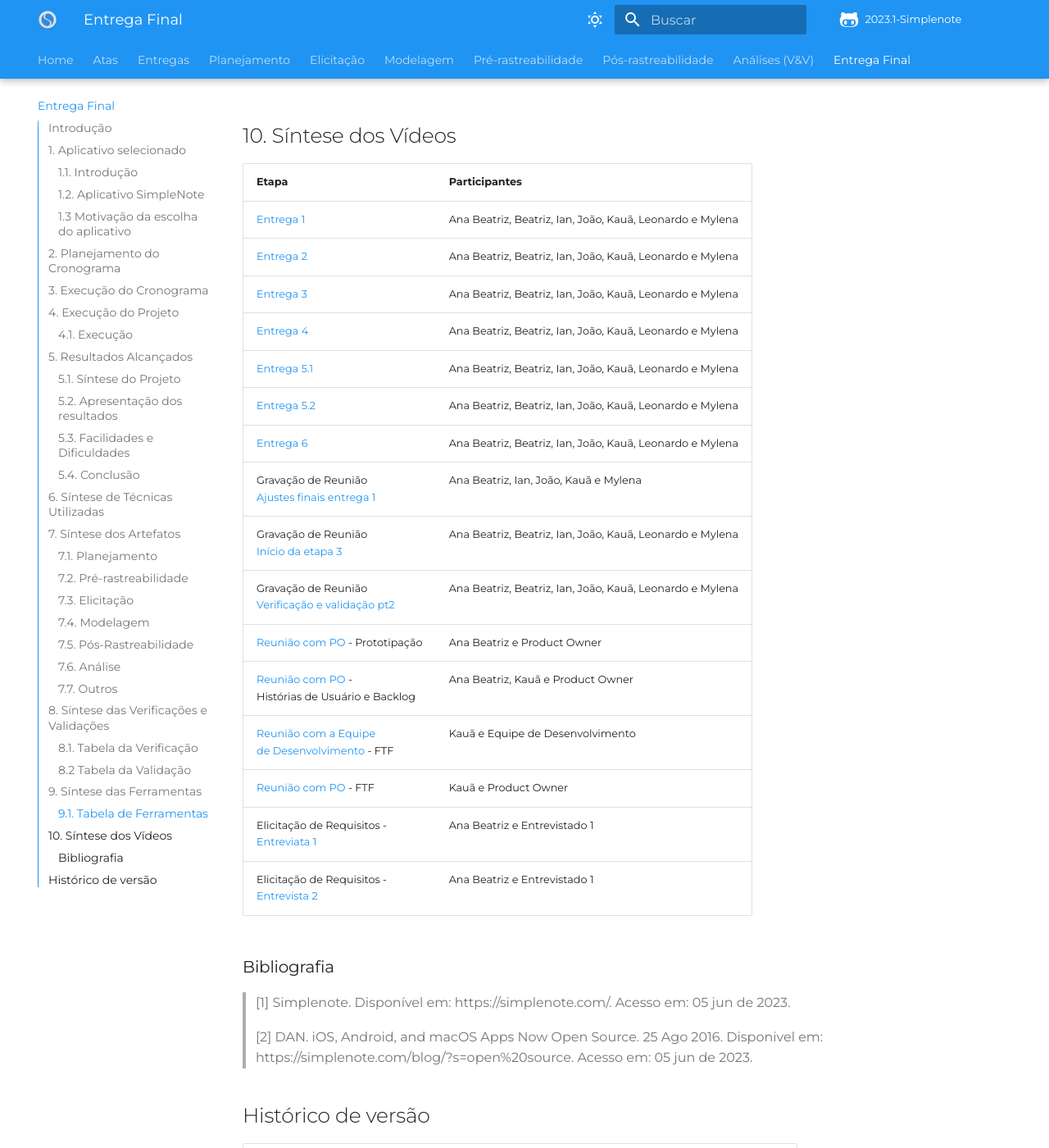
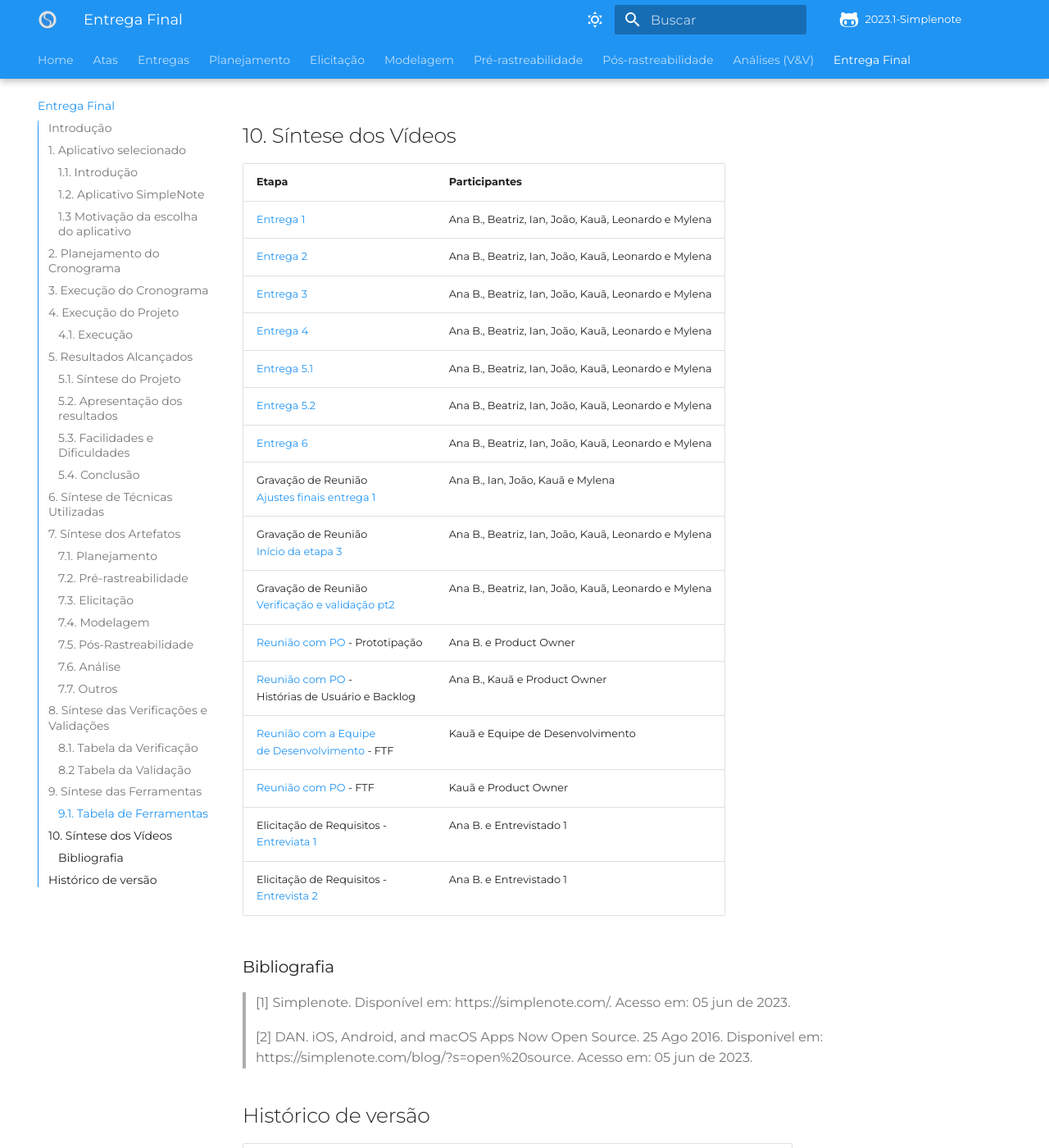
Before and after one commit to Requisitos-de-Software/2023.1-Simplenote, an MkDocs documentation site: the page built from docs/entrega-final.md, in a window 1280 px wide and 1400 px high, scrolled down 12497 px. Shown: the whole window at 82% size. Built offline with MkDocs 1.6.1 and Material for MkDocs 9.7.7, drawn with Linux system fonts in a browser that asks for light colours; some web fonts are replaced; comment, search, counter and statistics services are not loaded; some of the changed text lies outside the part shown.

Commit message:
Alterando Ana Beatriz para Ana B.

```diff
--- a/docs/entrega-final.md
+++ b/docs/entrega-final.md
@@ -107,32 +107,32 @@
 Planejamento | [Ferramentas](https://requisitos-de-software.github.io/2023.1-Simplenote/planejamento/ferramentas/)|Análise |João|Kauã| Escolha de ferramentas para auxiliar no desenvolvimento do projeto |
 | Planejamento | [Aplicativo selecionado para o projeto da disciplina](https://requisitos-de-software.github.io/2023.1-Simplenote/planejamento/Aplicativo%20Selecionado/) | Análise | Todos | Todos | Cada um da equipe análisou um aplicativo para decidir qual seria o melhor para elicitar os requisitos |
 | Pré- rastreabilidade | [Rich Picture](https://requisitos-de-software.github.io/2023.1-Simplenote/pr%C3%A9-rastreabilidade/rich_picture/) | Rich Picture | Beatriz | Leonardo | Esclarecer funcionalidades e responsabilidades do sistema |
-| Elicitação | [Storytelling](https://requisitos-de-software.github.io/2023.1-Simplenote/elicitacao/storytelling/)| Role-Playing | Leonardo | Ian, Ana Beatriz e Mylena| Faz-se o uso da contagem de histórias a fim de elicitar funcionalidades do produto a partir da linguagem usual|
+| Elicitação | [Storytelling](https://requisitos-de-software.github.io/2023.1-Simplenote/elicitacao/storytelling/)| Role-Playing | Leonardo | Ian, Ana B. e Mylena| Faz-se o uso da contagem de histórias a fim de elicitar funcionalidades do produto a partir da linguagem usual|
 | Elicitação | [Personas](https://requisitos-de-software.github.io/2023.1-Simplenote/elicitacao/personas/) | Questionário | Ian | Mylena| Arquétipo hipotético desenvolvido a fim de retratar principais usuários do sistema e, assim, elicitar requisitos condizentes com sus necessidades |
 | Elicitação | [Questionário](https://requisitos-de-software.github.io/2023.1-Simplenote/elicitacao/questionario/) | Questionário | Mylena| Kauã e Beatriz| Fazer uma checagem do público alvo para a construção das personas |
 | Elicitação | [Introspecção](https://requisitos-de-software.github.io/2023.1-Simplenote/elicitacao/Introspec%C3%A7%C3%A3o/) | Introspecção | Beatriz | Leonardo e João| Idealizar o sistema ideal com base nas necessidades e desejos do usuário, definindo propriedades e funcionalidades para o desenvolvimento bem-sucedido do produto.|
 | Elicitação | [Glossário](https://requisitos-de-software.github.io/2023.1-Simplenote/elicitacao/glossario/) | Glossário |Leonardo| Kauã |  Proporcionar uma compreensão clara e consistente dos termos usados, evitando ambiguidades e melhorando a comunicação entre as partes interessadas|
-| Elicitação | [Entrevista](https://requisitos-de-software.github.io/2023.1-Simplenote/elicitacao/entrevista/) |Entrevista |  Ana Beatriz | Beatriz, Mylena e João| Entrevista fechada: perguntas pré-definidas, requisitos específicos. Desenvolvimento de funcionalidades direcionado e consistente |
-| Elicitação | [Brainstorming](https://requisitos-de-software.github.io/2023.1-Simplenote/elicitacao/brainstorming/) | Brainstorming | Ian | Ana Beatriz | Discussões que permitem uma abordagem colaborativa na elicitação de requisitos, resultando em maior compreensão e identificação de necessidades, desafios e soluções para o projeto|
-| Priorização | [First things first](https://requisitos-de-software.github.io/2023.1-Simplenote/elicitacao/Prioriza%C3%A7%C3%A3o/FirstthingsFirst/)  | First things first |Kauã, Ana Beatriz e João | Mylena | A ponderação entre benefícios, custos e riscos de cada requisito permite a classificação e priorização dos requisitos com base nas necessidades dos usuários |
-| Priorização | [MoScoW](https://requisitos-de-software.github.io/2023.1-Simplenote/elicitacao/Prioriza%C3%A7%C3%A3o/MoScoW/) | MoScoW |  Ana Beatriz e Beatriz  |  Mylena | A priorização de tarefas contribui para a eficiência do fluxo de entregas do projeto, garantindo que as atividades mais importantes sejam concluídas primeiro, otimizando o uso dos recursos disponíveis e maximizando a produtividade da equipe |
-| Priorização | [Three Level Scale](https://requisitos-de-software.github.io/2023.1-Simplenote/elicitacao/Prioriza%C3%A7%C3%A3o/ThreeLevelScale/) | Escala de 3 níveis | Ana Beatriz e Kauã | Mylena | Priorizar os requisitos mais importantes |
-| Modelagem | [Léxico](https://requisitos-de-software.github.io/2023.1-Simplenote/modelagem/lexico/) | Léxico | João, Beatriz e Leonardo | Ian e Ana Beatriz |A descrição de símbolos facilita a leitura e identificação de palavras no projeto, evitando ambiguidades e melhorando a comunicação |
-| Modelagem | [Especificação suplementar](https://requisitos-de-software.github.io/2023.1-Simplenote/modelagem/especificacao_suplementar/) |FURPS+ | Ana Beatriz e Kauã | Leonardo e Ian | Requisitos não-funcionais complementam casos de uso, abrangendo características como desempenho, segurança, usabilidade, garantindo a qualidade do software |
+| Elicitação | [Entrevista](https://requisitos-de-software.github.io/2023.1-Simplenote/elicitacao/entrevista/) |Entrevista |  Ana B. | Beatriz, Mylena e João| Entrevista fechada: perguntas pré-definidas, requisitos específicos. Desenvolvimento de funcionalidades direcionado e consistente |
+| Elicitação | [Brainstorming](https://requisitos-de-software.github.io/2023.1-Simplenote/elicitacao/brainstorming/) | Brainstorming | Ian | Ana B. | Discussões que permitem uma abordagem colaborativa na elicitação de requisitos, resultando em maior compreensão e identificação de necessidades, desafios e soluções para o projeto|
+| Priorização | [First things first](https://requisitos-de-software.github.io/2023.1-Simplenote/elicitacao/Prioriza%C3%A7%C3%A3o/FirstthingsFirst/)  | First things first |Kauã, Ana B. e João | Mylena | A ponderação entre benefícios, custos e riscos de cada requisito permite a classificação e priorização dos requisitos com base nas necessidades dos usuários |
+| Priorização | [MoScoW](https://requisitos-de-software.github.io/2023.1-Simplenote/elicitacao/Prioriza%C3%A7%C3%A3o/MoScoW/) | MoScoW |  Ana B. e Beatriz  |  Mylena | A priorização de tarefas contribui para a eficiência do fluxo de entregas do projeto, garantindo que as atividades mais importantes sejam concluídas primeiro, otimizando o uso dos recursos disponíveis e maximizando a produtividade da equipe |
+| Priorização | [Three Level Scale](https://requisitos-de-software.github.io/2023.1-Simplenote/elicitacao/Prioriza%C3%A7%C3%A3o/ThreeLevelScale/) | Escala de 3 níveis | Ana B. e Kauã | Mylena | Priorizar os requisitos mais importantes |
+| Modelagem | [Léxico](https://requisitos-de-software.github.io/2023.1-Simplenote/modelagem/lexico/) | Léxico | João, Beatriz e Leonardo | Ian e Ana B. |A descrição de símbolos facilita a leitura e identificação de palavras no projeto, evitando ambiguidades e melhorando a comunicação |
+| Modelagem | [Especificação suplementar](https://requisitos-de-software.github.io/2023.1-Simplenote/modelagem/especificacao_suplementar/) |FURPS+ | Ana B. e Kauã | Leonardo e Ian | Requisitos não-funcionais complementam casos de uso, abrangendo características como desempenho, segurança, usabilidade, garantindo a qualidade do software |
 | Modelagem | [Cenários](https://requisitos-de-software.github.io/2023.1-Simplenote/modelagem/cen%C3%A1rios/)  | Cenários | Mylena e Leonardo | Kauã e Ian | Breve história retratando evento de utilização do sistema, desenvolvida com o fito de especificar descrição de requisito já elicitado |
 | Modelagem | [Casos de uso](https://requisitos-de-software.github.io/2023.1-Simplenote/modelagem/casos_de_uso/) | Diagrama UML | Ian e Leonardo | Mylena | No detalhamento dos atores de um sistema, são definidos os requisitos, escopo e interações padrão entre o usuário e o sistema. Além disso, é modelado o fluxo de acontecimentos, descrevendo as sequências de interações e ações entre os atores e o sistema |
-| Modelagem ágil | [NFR](https://requisitos-de-software.github.io/2023.1-Simplenote/modelagem/nfr/) | NFR framework | 	Mylena, Beatriz e Leonardo | Ana Beatriz | Abordagem para representar e analisar requisitos funcionais e não funcionais de modo a auxiliar n desenvolvimento de soluções com maior eficiência |
+| Modelagem ágil | [NFR](https://requisitos-de-software.github.io/2023.1-Simplenote/modelagem/nfr/) | NFR framework | 	Mylena, Beatriz e Leonardo | Ana B. | Abordagem para representar e analisar requisitos funcionais e não funcionais de modo a auxiliar n desenvolvimento de soluções com maior eficiência |
 | Modelagem ágil | [User story](https://requisitos-de-software.github.io/2023.1-Simplenote/modelagem/agil/User_story/)| Histórias de Usuário | Kauã e João | Mylena | Narrativas construídas de modo a apresentar o usuário em foco e, assim, definir soluções de software a uma problemática do mesmo |
-| Modelagem ágil | [Backlog](https://requisitos-de-software.github.io/2023.1-Simplenote/modelagem/agil/backlog/) | Product Backlog | Ana Beatriz e Ian | João | A lista de funcionalidades desejadas para o produto é priorizada de acordo com o valor que cada requisito representa para o cliente. Isso envolve a definição do escopo, a identificação dos requisitos e a ordenação com base na importância percebida pelo cliente |
-| Análise de Requisitos | [Verificação] | Inspeção | Beatriz, Leonardo, Kauã, Ian, Ana Beatriz e João | Todos | Artefato desenvolvido como o intuito de revisar e corrigir artefatos criados pela equipe durante o decorrer do proejeto por meio de checklists |
-| Análise de Requisitos | Validação | [Protótipo](https://requisitos-de-software.github.io/2023.1-Simplenote/analise/validacao/prototipo/) | Ana Beatriz e Mylena | João | Validação de requisitos e especificações |
-| Análise de Requisitos | Validação | [Comprovação informal](https://requisitos-de-software.github.io/2023.1-Simplenote/analise/validacao/comprovacao_informal/) |  Ana Beatriz e Mylena | João | Feedbacks a fim de validar os artefatos desenvolvidos |
+| Modelagem ágil | [Backlog](https://requisitos-de-software.github.io/2023.1-Simplenote/modelagem/agil/backlog/) | Product Backlog | Ana B. e Ian | João | A lista de funcionalidades desejadas para o produto é priorizada de acordo com o valor que cada requisito representa para o cliente. Isso envolve a definição do escopo, a identificação dos requisitos e a ordenação com base na importância percebida pelo cliente |
+| Análise de Requisitos | [Verificação] | Inspeção | Beatriz, Leonardo, Kauã, Ian, Ana B. e João | Todos | Artefato desenvolvido como o intuito de revisar e corrigir artefatos criados pela equipe durante o decorrer do proejeto por meio de checklists |
+| Análise de Requisitos | Validação | [Protótipo](https://requisitos-de-software.github.io/2023.1-Simplenote/analise/validacao/prototipo/) | Ana B. e Mylena | João | Validação de requisitos e especificações |
+| Análise de Requisitos | Validação | [Comprovação informal](https://requisitos-de-software.github.io/2023.1-Simplenote/analise/validacao/comprovacao_informal/) |  Ana B. e Mylena | João | Feedbacks a fim de validar os artefatos desenvolvidos |
 | Pós-rastreabilidade | [Forward-from](https://requisitos-de-software.github.io/2023.1-Simplenote/pos-rastreabilidade/Forward-From/) | Forward-from | Ana, Beatriz e Kauã | João, Leonardo e Mylena | Listagem de documentos obtidos no processo de elicitação e sua respectivas conexões |
 | Pós-rastreabilidade | [Backward-from](https://requisitos-de-software.github.io/2023.1-Simplenote/pos-rastreabilidade/backward-from/) | Meta-modelo de Toranzo | João, Leonardo e Mylena | Ana, Beatriz e Kauã | Apresentação dos requisitos elicitados durante o projeto e suas conexões por meio de tabelas, hyperlinks e elos de rastreabilidade |
 | Pós-rastreabilidade | [ Matriz geral](https://requisitos-de-software.github.io/2023.1-Simplenote/pos-rastreabilidade/matriz/) | Matriz geral | Ian |  João, Beatriz e Leonardo | Represntação geral dos requisitos e ligações provenientes da documentação backward-from e forward-from |
 | Entrega Final | [Post mortem] | Post mortem | Todos | Todos | Documentação com o intuito de passar feedbacks de como foi o projeto |
-| Entrega Final | [Documento final] | Inspecção | Mylena, Kauã e Ana Beatriz | Todos | Síntese do que foi produzido para a entrega final |
-| Contínua | [Gitpage](https://requisitos-de-software.github.io/2023.1-Simplenote/) | MKdocs | Mylena e Ana Beatriz | Kauã | Página de documentação |
+| Entrega Final | [Documento final] | Inspecção | Mylena, Kauã e Ana B. | Todos | Síntese do que foi produzido para a entrega final |
+| Contínua | [Gitpage](https://requisitos-de-software.github.io/2023.1-Simplenote/) | MKdocs | Mylena e Ana B. | Kauã | Página de documentação |
 | Contínua | [Atas](https://requisitos-de-software.github.io/2023.1-Simplenote/atas/) | Atas | Mylena | Todos | Acordos firmados durante as reuniões |
 | Contínua | Gravações | Gravação |  João | Todos | Apresentações das entregas e o que foi feito |
 | Contínua | [Entregas](https://requisitos-de-software.github.io/2023.1-Simplenote/entregas/) | Release |Mylena e Kauã | Todos | Resumo, release e gravação das entregas |
@@ -299,14 +299,14 @@
 |[Entrevista](https://requisitos-de-software.github.io/2023.1-Simplenote/analise/verificacao/verificacao-Grupo5/elicitacao/entrevista/) | João | Kauã |
 | [Brainstorming](https://requisitos-de-software.github.io/2023.1-Simplenote/analise/verificacao/verificacao-Grupo5/elicitacao/brainstorming/) | João | Kauã|
 | [Moscow](https://requisitos-de-software.github.io/2023.1-Simplenote/analise/verificacao/verificacao-Grupo5/elicitacao/prioriza%C3%A7%C3%A3o/moscow/) | Kauã | João |
-|[First things First](https://requisitos-de-software.github.io/2023.1-Simplenote/analise/verificacao/verificacao-Grupo5/elicitacao/prioriza%C3%A7%C3%A3o/FTF/) | Beatriz | Ana Beatriz |
-|[Three Level Scale](https://requisitos-de-software.github.io/2023.1-Simplenote/analise/verificacao/verificacao-Grupo5/elicitacao/prioriza%C3%A7%C3%A3o/TLS/) | Beatriz | Ana Beatriz |
-|[Histórias de Usuário](https://requisitos-de-software.github.io/2023.1-Simplenote/analise/verificacao/verificacao-Grupo5/modelagem/HistoriasDeUsuario/) |Beatriz | Ana Beatriz |
+|[First things First](https://requisitos-de-software.github.io/2023.1-Simplenote/analise/verificacao/verificacao-Grupo5/elicitacao/prioriza%C3%A7%C3%A3o/FTF/) | Beatriz | Ana B. |
+|[Three Level Scale](https://requisitos-de-software.github.io/2023.1-Simplenote/analise/verificacao/verificacao-Grupo5/elicitacao/prioriza%C3%A7%C3%A3o/TLS/) | Beatriz | Ana B. |
+|[Histórias de Usuário](https://requisitos-de-software.github.io/2023.1-Simplenote/analise/verificacao/verificacao-Grupo5/modelagem/HistoriasDeUsuario/) |Beatriz | Ana B. |
 | [Backlog](https://requisitos-de-software.github.io/2023.1-Simplenote/analise/verificacao/verificacao-Grupo5/modelagem/backlog/) | Beatriz | Kauã |
  | [NFR Framework](https://requisitos-de-software.github.io/2023.1-Simplenote/analise/verificacao/verificacao-Grupo5/modelagem/nfr/) | Leonardo | Beatriz |
  | [Léxicos](https://requisitos-de-software.github.io/2023.1-Simplenote/analise/verificacao/verificacao-Grupo5/modelagem/lexicos/) |Leonardo | Kauã |
  | [Cenários](https://requisitos-de-software.github.io/2023.1-Simplenote/analise/verificacao/verificacao-Grupo5/modelagem/Cenarios/) | Leonardo | Beatriz |
- | [Casos de Uso](https://requisitos-de-software.github.io/2023.1-Simplenote/analise/verificacao/verificacao-Grupo5/modelagem/CasosDeUso/) | Beatriz | Ana Beatriz |
+ | [Casos de Uso](https://requisitos-de-software.github.io/2023.1-Simplenote/analise/verificacao/verificacao-Grupo5/modelagem/CasosDeUso/) | Beatriz | Ana B. |
  | [Especificação Suplementar](https://requisitos-de-software.github.io/2023.1-Simplenote/analise/verificacao/verificacao-Grupo5/modelagem/especificacao_suplementar/) | Leonardo | Beatriz |
  | [Cronograma pretendido](https://requisitos-de-software.github.io/2023.1-Simplenote/analise/verificacao/verificacao-Grupo5/planejamento/cronograma/) | Ian | Kauã |
  | [Cronograma realizado](https://requisitos-de-software.github.io/2023.1-Simplenote/analise/verificacao/verificacao-Grupo5/planejamento/cronograma_realizado/) | Ian | Kauã |
@@ -320,8 +320,8 @@
 ### 8.2 Tabela da Validação
 | Artefatos | Autor | Revisor |
 | --------- | ----- | ------- |
-| [Comprovação Informal](https://requisitos-de-software.github.io/2023.1-Simplenote/analise/validacao/comprovacao_informal/) | Ana Beatriz e Mylena | João |
-| [Prototipação](https://requisitos-de-software.github.io/2023.1-Simplenote/analise/validacao/prototipo/) | Ana Beatriz e Mylena | João |
+| [Comprovação Informal](https://requisitos-de-software.github.io/2023.1-Simplenote/analise/validacao/comprovacao_informal/) | Ana B. e Mylena | João |
+| [Prototipação](https://requisitos-de-software.github.io/2023.1-Simplenote/analise/validacao/prototipo/) | Ana B. e Mylena | João |
 
 
 ## 9. Síntese das Ferramentas
@@ -347,22 +347,22 @@
 
 | Etapa                                                                                             | Participantes                                            |
 | ------------------------------------------------------------------------------------------------- | -------------------------------------------------------- |
-| [Entrega 1](https://www.youtube.com/watch?v=nXzaoptwyAE)                                          | Ana Beatriz, Beatriz, Ian, João, Kauã, Leonardo e Mylena |
-| [Entrega 2](https://www.youtube.com/watch?v=vCXc620S378)                                          | Ana Beatriz, Beatriz, Ian, João, Kauã, Leonardo e Mylena |
-| [Entrega 3](https://www.youtube.com/watch?v=ezyo9w8Pc14)                                          | Ana Beatriz, Beatriz, Ian, João, Kauã, Leonardo e Mylena |
-| [Entrega 4](https://youtu.be/aXE6jrN7GOM)                                                         | Ana Beatriz, Beatriz, Ian, João, Kauã, Leonardo e Mylena |
-| [Entrega 5.1](https://youtu.be/imGMXbuWMsQ)                                                       | Ana Beatriz, Beatriz, Ian, João, Kauã, Leonardo e Mylena |
-| [Entrega 5.2](https://www.youtube.com/watch?v=CEK9yAVYg7g)                                        | Ana Beatriz, Beatriz, Ian, João, Kauã, Leonardo e Mylena |
-| [Entrega 6](https://www.youtube.com/watch?v=jzbskGjNgxk)                                          | Ana Beatriz, Beatriz, Ian, João, Kauã, Leonardo e Mylena |
-| Gravação de Reunião<br>[Ajustes finais entrega 1](https://youtu.be/xmTG8MMpY8Y)                   | Ana Beatriz, Ian, João, Kauã e Mylena                    |
-| Gravação de Reunião<br>[Início da etapa 3](https://youtu.be/El_cwOEWp14)                          | Ana Beatriz, Beatriz, Ian, João, Kauã, Leonardo e Mylena |
-| Gravação de Reunião<br>[Verificação e validação pt2](https://www.youtube.com/watch?v=t4xvg6oHiZI) | Ana Beatriz, Beatriz, Ian, João, Kauã, Leonardo e Mylena |
-| [Reunião com PO](https://youtu.be/LjZ1S_u8vkw) - Prototipação                                     | Ana Beatriz e Product Owner                              |
-| [Reunião com PO](https://youtu.be/XFLfx9RYVpg) - <br> Histórias de Usuário e  Backlog             | Ana Beatriz, Kauã e Product Owner                        |
+| [Entrega 1](https://www.youtube.com/watch?v=nXzaoptwyAE)                                          | Ana B., Beatriz, Ian, João, Kauã, Leonardo e Mylena |
+| [Entrega 2](https://www.youtube.com/watch?v=vCXc620S378)                                          | Ana B., Beatriz, Ian, João, Kauã, Leonardo e Mylena |
+| [Entrega 3](https://www.youtube.com/watch?v=ezyo9w8Pc14)                                          | Ana B., Beatriz, Ian, João, Kauã, Leonardo e Mylena |
+| [Entrega 4](https://youtu.be/aXE6jrN7GOM)                                                         | Ana B., Beatriz, Ian, João, Kauã, Leonardo e Mylena |
+| [Entrega 5.1](https://youtu.be/imGMXbuWMsQ)                                                       | Ana B., Beatriz, Ian, João, Kauã, Leonardo e Mylena |
+| [Entrega 5.2](https://www.youtube.com/watch?v=CEK9yAVYg7g)                                        | Ana B., Beatriz, Ian, João, Kauã, Leonardo e Mylena |
+| [Entrega 6](https://www.youtube.com/watch?v=jzbskGjNgxk)                                          | Ana B., Beatriz, Ian, João, Kauã, Leonardo e Mylena |
+| Gravação de Reunião<br>[Ajustes finais entrega 1](https://youtu.be/xmTG8MMpY8Y)                   | Ana B., Ian, João, Kauã e Mylena                    |
+| Gravação de Reunião<br>[Início da etapa 3](https://youtu.be/El_cwOEWp14)                          | Ana B., Beatriz, Ian, João, Kauã, Leonardo e Mylena |
+| Gravação de Reunião<br>[Verificação e validação pt2](https://www.youtube.com/watch?v=t4xvg6oHiZI) | Ana B., Beatriz, Ian, João, Kauã, Leonardo e Mylena |
+| [Reunião com PO](https://youtu.be/LjZ1S_u8vkw) - Prototipação                                     | Ana B. e Product Owner                              |
+| [Reunião com PO](https://youtu.be/XFLfx9RYVpg) - <br> Histórias de Usuário e  Backlog             | Ana B., Kauã e Product Owner                        |
 | [Reunião com a Equipe<br> de Desenvolvimento](https://youtu.be/RKZUsCj00us) - FTF                 | Kauã e Equipe de Desenvolvimento                         |
 | [Reunião com PO](https://youtu.be/D4a7vA9LOOg) - FTF                                              | Kauã e Product Owner                                     |
-| Elicitação de Requisitos - <br> [Entreviata 1](https://youtu.be/9wbc4-v2vWc)                      | Ana Beatriz e Entrevistado 1                             |
-| Elicitação de Requisitos - <br> [Entrevista 2](https://youtu.be/x1gkQIUbq_k)                      | Ana Beatriz e Entrevistado 1                             |
+| Elicitação de Requisitos - <br> [Entreviata 1](https://youtu.be/9wbc4-v2vWc)                      | Ana B. e Entrevistado 1                             |
+| Elicitação de Requisitos - <br> [Entrevista 2](https://youtu.be/x1gkQIUbq_k)                      | Ana B. e Entrevistado 1                             |
 
 
 ### Bibliografia
@@ -378,6 +378,6 @@
 | ------ | ---------- | ----------------------------------- | ----------- | ----------- |
 | `1.0`  | 04/07/2023 | Criação do artefato                 | Mylena      | Kaua        |
 | `1.1`  | 04/07/2023 | Adição dos artefactos e revisores   | Kauã        | Ana         |
-| `1.2`  | 04/07/2023 | Síntese dos Videos                  | Ana Beatriz | Kauã        |
+| `1.2`  | 04/07/2023 | Síntese dos Videos                  | Ana B. | Kauã        |
 | `1.3`  | 04/07/2023 | Conclusão e atualização das tabelas | João        | Kauã        |
 | `2.0`  | 05/07/2023 | Versão final | Mylena      | Beatriz      |
```
